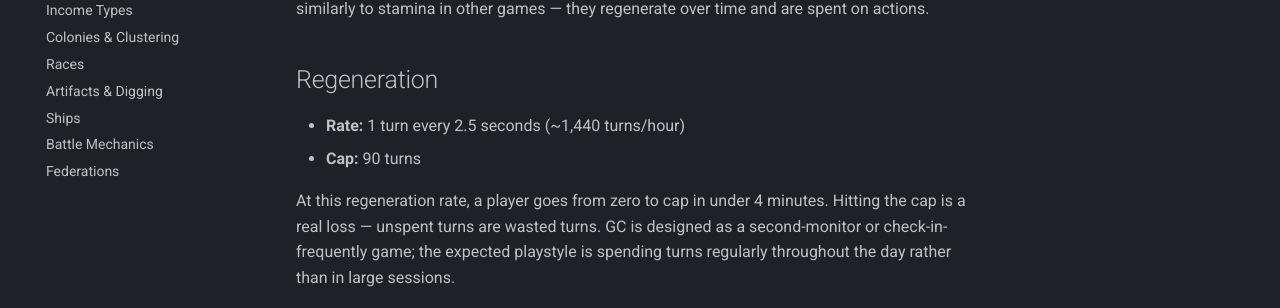
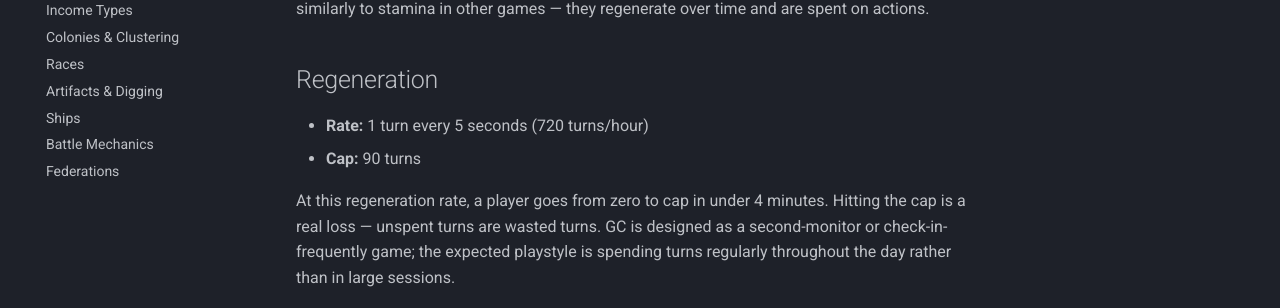
Before and after one commit to DrLatBC/gc-wiki, an MkDocs documentation site: the page built from docs/turns.md, in a window 1280 px wide and 1229 px high. Shown: the part 209-517 px from the top of the window. Built offline with MkDocs 1.6.1 and Material for MkDocs 9.7.7, drawn with Linux system fonts in a browser that asks for light colours; comment, search, counter and statistics services are not loaded.

Commit message:
Adjust turn regeneration rate to 1 turn every 5 seconds
Updated the turn regeneration rate to reflect changes.

```diff
--- a/docs/turns.md
+++ b/docs/turns.md
@@ -4,7 +4,7 @@ Turns are the primary resource used to perform actions in Galactic Conquest. The
 
 ## Regeneration
 
-- **Rate:** 1 turn every 2.5 seconds (~1,440 turns/hour)
+- **Rate:** 1 turn every 5 seconds (720 turns/hour)
 - **Cap:** 90 turns
 
 At this regeneration rate, a player goes from zero to cap in under 4 minutes. Hitting the cap is a real loss — unspent turns are wasted turns. GC is designed as a second-monitor or check-in-frequently game; the expected playstyle is spending turns regularly throughout the day rather than in large sessions.
```
